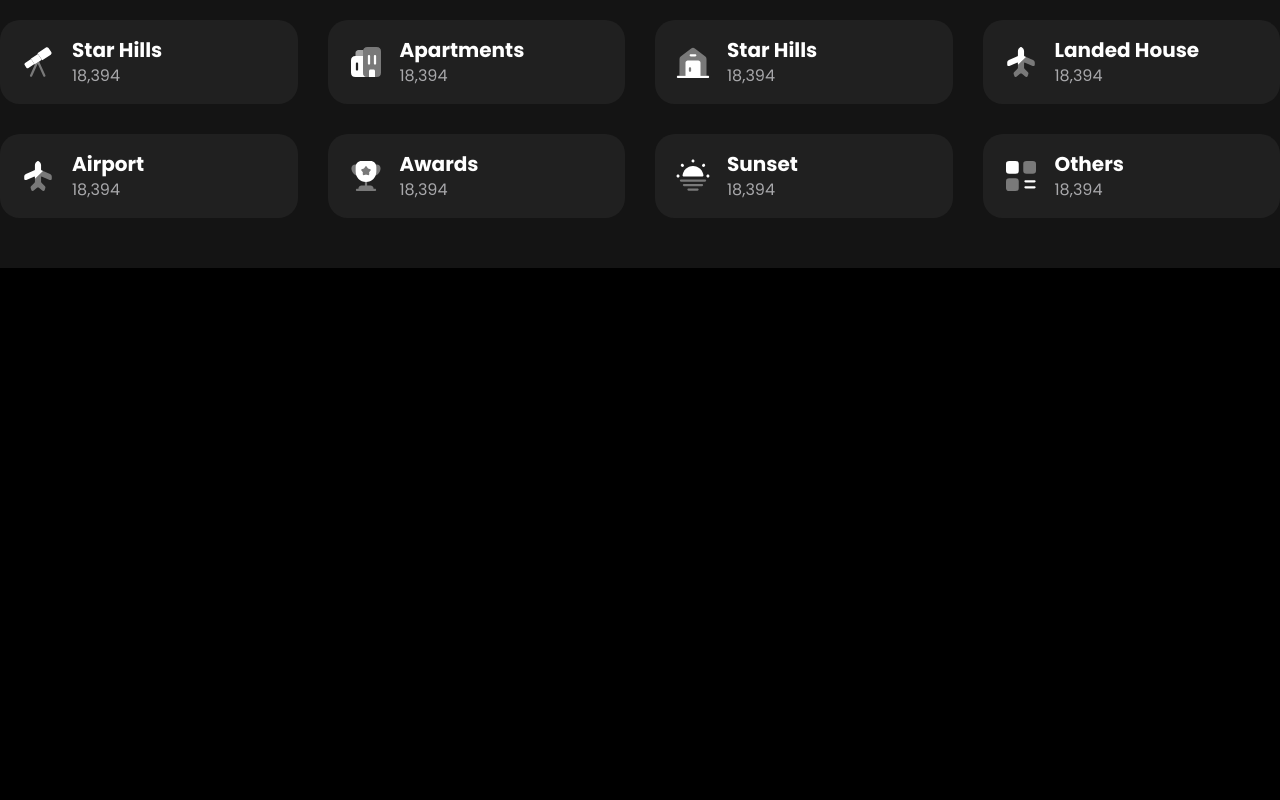
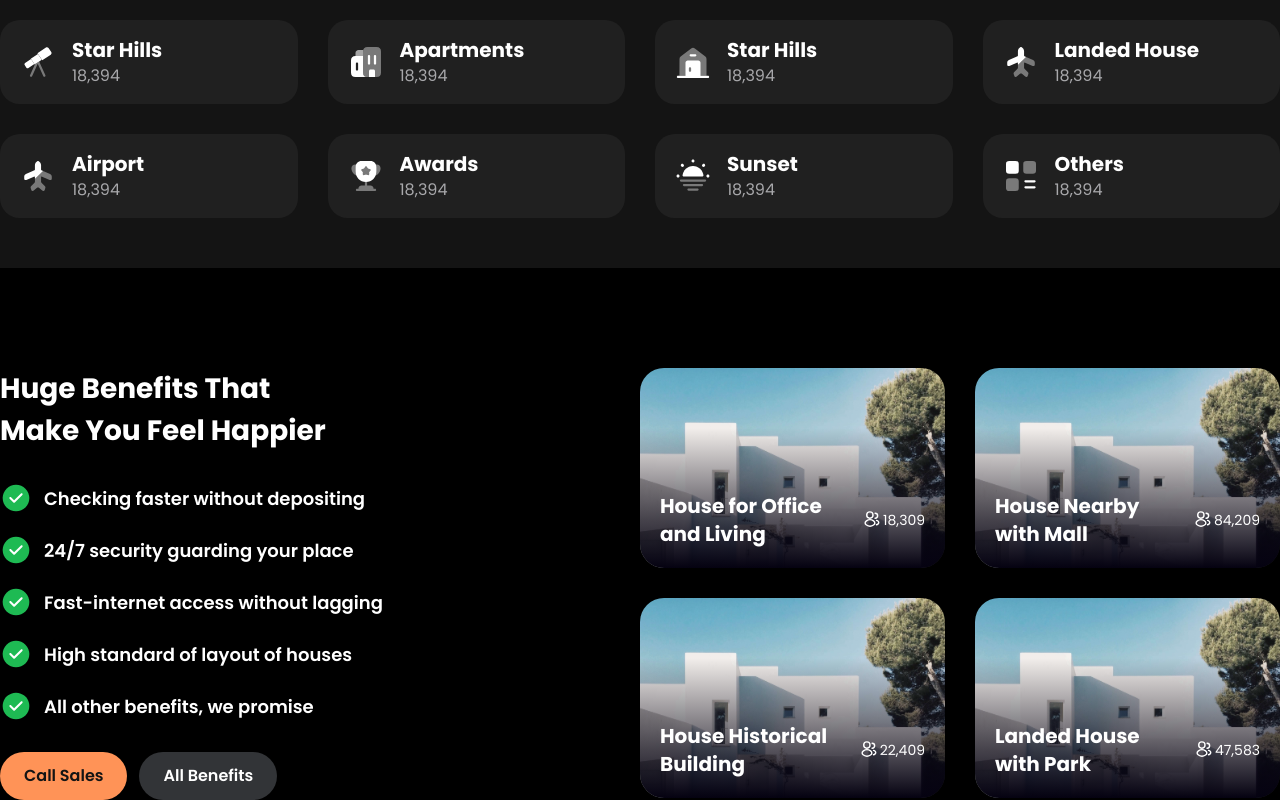
Before and after one commit to hisyamakbar/nidejia-web, a plain HTML site: page index.html in a window 1280 px wide. Shown: the part 1592-2392 px from the top of the page. Before the commit the page ends 1860 px from the top, so only its background shows below. Drawn offline with Linux system fonts and the light colour scheme.

Commit message:
add benefits section

```diff
--- a/index.html
+++ b/index.html
@@ -121,9 +121,7 @@
 									<p class="text-sm leading-[21px] font-semibold">$47,298<span class="font-normal">/mo</span></p>
 								</div>
 								<div class="flex gap-[2px]">
-									<svg xmlns="http://www.w3.org/2000/svg" width="20" height="19" viewBox="0 0 20 19" fill="none">
-										<path d="M10 0.5L12.2451 7.40983H19.5106L13.6327 11.6803L15.8779 18.5902L10 14.3197L4.12215 18.5902L6.36729 11.6803L0.489435 7.40983H7.75486L10 0.5Z" fill="#FF9357" />
-									</svg>
+									<img src="assets/icon/star.svg" alt="star icon" class="size-[20px]" />
 									<p class="text-sm leading-[21px]">4.5/5</p>
 								</div>
 							</div>
@@ -155,9 +153,7 @@
 									<p class="text-sm leading-[21px] font-semibold">$18,983<span class="font-normal">/mo</span></p>
 								</div>
 								<div class="flex gap-[2px]">
-									<svg xmlns="http://www.w3.org/2000/svg" width="20" height="19" viewBox="0 0 20 19" fill="none">
-										<path d="M10 0.5L12.2451 7.40983H19.5106L13.6327 11.6803L15.8779 18.5902L10 14.3197L4.12215 18.5902L6.36729 11.6803L0.489435 7.40983H7.75486L10 0.5Z" fill="#FF9357" />
-									</svg>
+									<img src="assets/icon/star.svg" alt="star icon" class="size-[20px]" />
 									<p class="text-sm leading-[21px]">4.5/5</p>
 								</div>
 							</div>
@@ -189,9 +185,7 @@
 									<p class="text-sm leading-[21px] font-semibold">$84,209<span class="font-normal">/mo</span></p>
 								</div>
 								<div class="flex gap-[2px]">
-									<svg xmlns="http://www.w3.org/2000/svg" width="20" height="19" viewBox="0 0 20 19" fill="none">
-										<path d="M10 0.5L12.2451 7.40983H19.5106L13.6327 11.6803L15.8779 18.5902L10 14.3197L4.12215 18.5902L6.36729 11.6803L0.489435 7.40983H7.75486L10 0.5Z" fill="#FF9357" />
-									</svg>
+									<img src="assets/icon/star.svg" alt="star icon" class="size-[20px]" />
 									<p class="text-sm leading-[21px]">4.5/5</p>
 								</div>
 							</div>
@@ -223,9 +217,7 @@
 									<p class="text-sm leading-[21px] font-semibold">$14,221<span class="font-normal">/mo</span></p>
 								</div>
 								<div class="flex gap-[2px]">
-									<svg xmlns="http://www.w3.org/2000/svg" width="20" height="19" viewBox="0 0 20 19" fill="none">
-										<path d="M10 0.5L12.2451 7.40983H19.5106L13.6327 11.6803L15.8779 18.5902L10 14.3197L4.12215 18.5902L6.36729 11.6803L0.489435 7.40983H7.75486L10 0.5Z" fill="#FF9357" />
-									</svg>
+									<img src="assets/icon/star.svg" alt="star icon" class="size-[20px]" />
 									<p class="text-sm leading-[21px]">4.5/5</p>
 								</div>
 							</div>
@@ -329,5 +321,109 @@
 				</div>
 			</div>
 		</section>
+		<!-- Benefits Section -->
+		<section id="benefits" class="mt-[100px]">
+			<div class="container">
+				<div class="grid grid-cols-12">
+					<div class="col-span-6 space-y-[30px]">
+						<!-- Heading -->
+						<div>
+							<div class="w-[326px]">
+								<h2 class="text-[28px] font-bold leading-[42px]">Huge Benefits That Make You Feel Happier</h2>
+							</div>
+						</div>
+						<!-- List -->
+						<ul class="space-y-[20px]">
+							<li class="flex gap-3 items-center">
+								<img src="assets/icon/tick-circle.svg" alt="check icon" class="size-8" />
+								<p class="text-[18px] font-semibold">Checking faster without depositing</p>
+							</li>
+							<li class="flex gap-3 items-center">
+								<img src="assets/icon/tick-circle.svg" alt="check icon" class="size-8" />
+								<p class="text-[18px] font-semibold">24/7 security guarding your place</p>
+							</li>
+							<li class="flex gap-3 items-center">
+								<img src="assets/icon/tick-circle.svg" alt="check icon" class="size-8" />
+								<p class="text-[18px] font-semibold">Fast-internet access without lagging</p>
+							</li>
+							<li class="flex gap-3 items-center">
+								<img src="assets/icon/tick-circle.svg" alt="check icon" class="size-8" />
+								<p class="text-[18px] font-semibold">High standard of layout of houses</p>
+							</li>
+							<li class="flex gap-3 items-center">
+								<img src="assets/icon/tick-circle.svg" alt="check icon" class="size-8" />
+								<p class="text-[18px] font-semibold">All other benefits, we promise</p>
+							</li>
+						</ul>
+						<!-- Buttons -->
+						<div class="flex flex-row gap-3">
+							<a class="py-3 px-6 bg-[#FF9357] font-semibold rounded-[50px] cursor-pointer text-[#141414]">Call Sales</a>
+							<a class="py-3 px-6 bg-[#323437] font-semibold rounded-[50px] cursor-pointer">All Benefits</a>
+						</div>
+					</div>
+					<div class="col-span-6">
+						<!-- Photo items -->
+						<div class="grid grid-cols-6 gap-[30px]">
+							<!-- photo -->
+							<div class="col-span-3 bg-blue-50/50 overflow-hidden rounded-3xl bg-[url('/assets/images/item-house-1.jpg')] bg-cover">
+								<!-- Desc Container -->
+								<div class="flex flex-col p-[20px] gap-[14px] justify-end min-h-[200px] bg-card-benefits-gradient">
+									<!-- Top Card Desc -->
+									<div class="flex items-center justify-between">
+										<p class="text-xl leading-[28px] font-bold max-w-[168px]">House for Office and Living</p>
+										<div class="flex gap-[2px]">
+											<img src="assets/icon/profile-2user-white.svg" alt="person icon" class="size-[18px]" />
+											<p class="text-sm leading-[21px]">18,309</p>
+										</div>
+									</div>
+								</div>
+							</div>
+							<!-- photo -->
+							<div class="col-span-3 bg-blue-50/50 overflow-hidden rounded-3xl bg-[url('/assets/images/item-house-1.jpg')] bg-cover">
+								<!-- Desc Container -->
+								<div class="flex flex-col p-[20px] gap-[14px] justify-end min-h-[200px] bg-card-benefits-gradient">
+									<!-- Top Card Desc -->
+									<div class="flex items-center justify-between">
+										<p class="text-xl leading-[28px] font-bold max-w-[168px]">House Nearby with Mall</p>
+										<div class="flex gap-[2px]">
+											<img src="assets/icon/profile-2user-white.svg" alt="person icon" class="size-[18px]" />
+											<p class="text-sm leading-[21px]">84,209</p>
+										</div>
+									</div>
+								</div>
+							</div>
+							<!-- photo -->
+							<div class="col-span-3 bg-blue-50/50 overflow-hidden rounded-3xl bg-[url('/assets/images/item-house-1.jpg')] bg-cover">
+								<!-- Desc Container -->
+								<div class="flex flex-col p-[20px] gap-[14px] justify-end min-h-[200px] bg-card-benefits-gradient">
+									<!-- Top Card Desc -->
+									<div class="flex items-center justify-between">
+										<p class="text-xl leading-[28px] font-bold max-w-[168px]">House Historical Building</p>
+										<div class="flex gap-[2px]">
+											<img src="assets/icon/profile-2user-white.svg" alt="person icon" class="size-[18px]" />
+											<p class="text-sm leading-[21px]">22,409</p>
+										</div>
+									</div>
+								</div>
+							</div>
+							<!-- photo -->
+							<div class="col-span-3 bg-blue-50/50 overflow-hidden rounded-3xl bg-[url('/assets/images/item-house-1.jpg')] bg-cover">
+								<!-- Desc Container -->
+								<div class="flex flex-col p-[20px] gap-[14px] justify-end min-h-[200px] bg-card-benefits-gradient">
+									<!-- Top Card Desc -->
+									<div class="flex items-center justify-between">
+										<p class="text-xl leading-[28px] font-bold max-w-[168px]">Landed House with Park</p>
+										<div class="flex gap-[2px]">
+											<img src="assets/icon/profile-2user-white.svg" alt="person icon" class="size-[18px]" />
+											<p class="text-sm leading-[21px]">47,583</p>
+										</div>
+									</div>
+								</div>
+							</div>
+						</div>
+					</div>
+				</div>
+			</div>
+		</section>
 	</body>
 </html>
--- a/tailwind.config.js
+++ b/tailwind.config.js
@@ -16,6 +16,7 @@ module.exports = {
 			backgroundImage: {
 				"hero-img": "linear-gradient(90deg, #000 3.32%, rgba(0, 0, 0, 0) 98.01%), url('/assets/images/hero-img.jpg')",
 				"card-deals-gradient": "linear-gradient(180deg, rgba(255, 255, 255, 0.00) 45.8%, #050211 86.79%)",
+				"card-benefits-gradient": "linear-gradient(180deg, rgba(255, 255, 255, 0.00) 30.03%, #050211 100%)",
 			},
 		},
 	},
```
Also changed, not shown: assets/icon/sms.svg (added), assets/icon/star.svg (added), assets/icon/tick-circle.svg (added), src/style/main.css.
